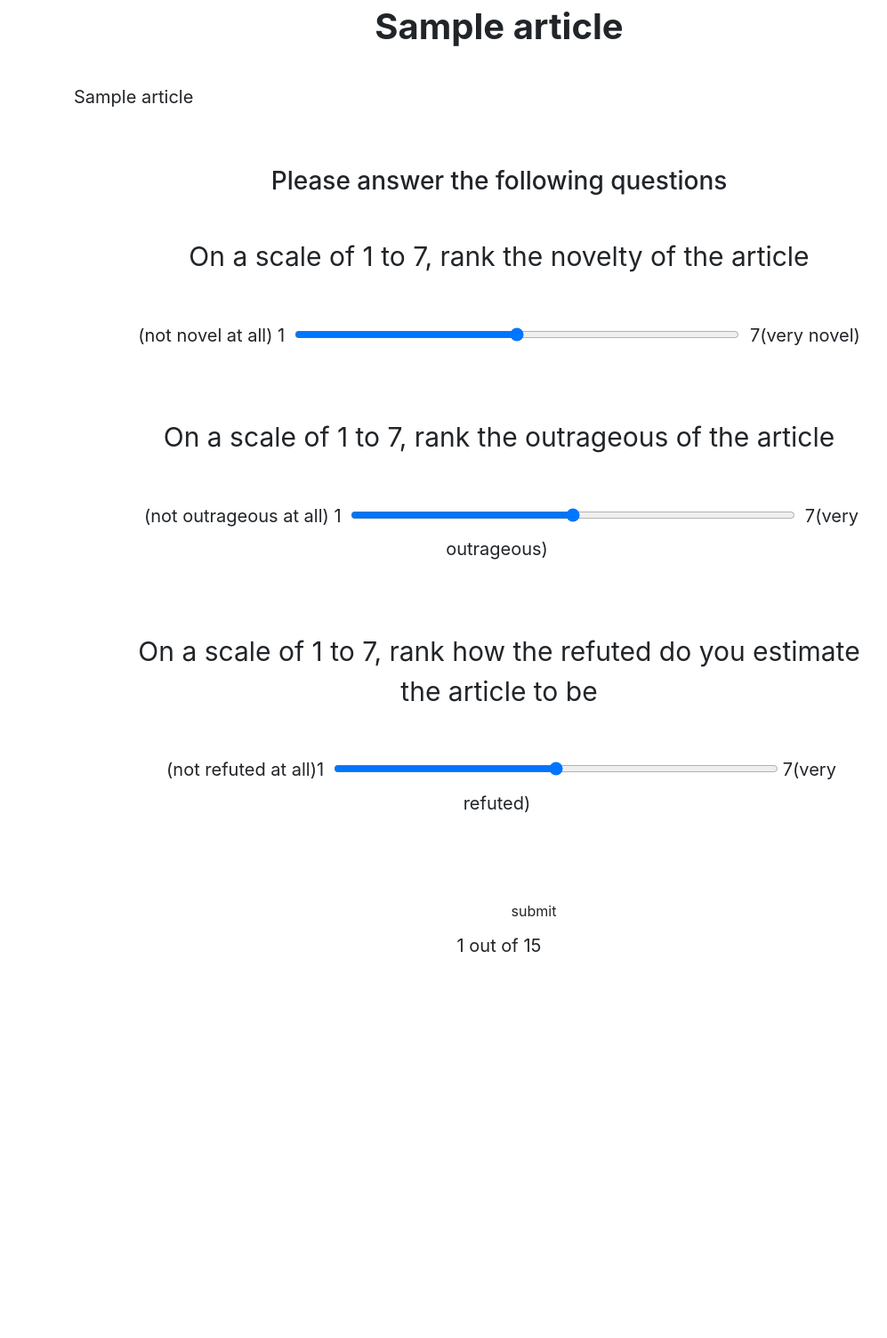
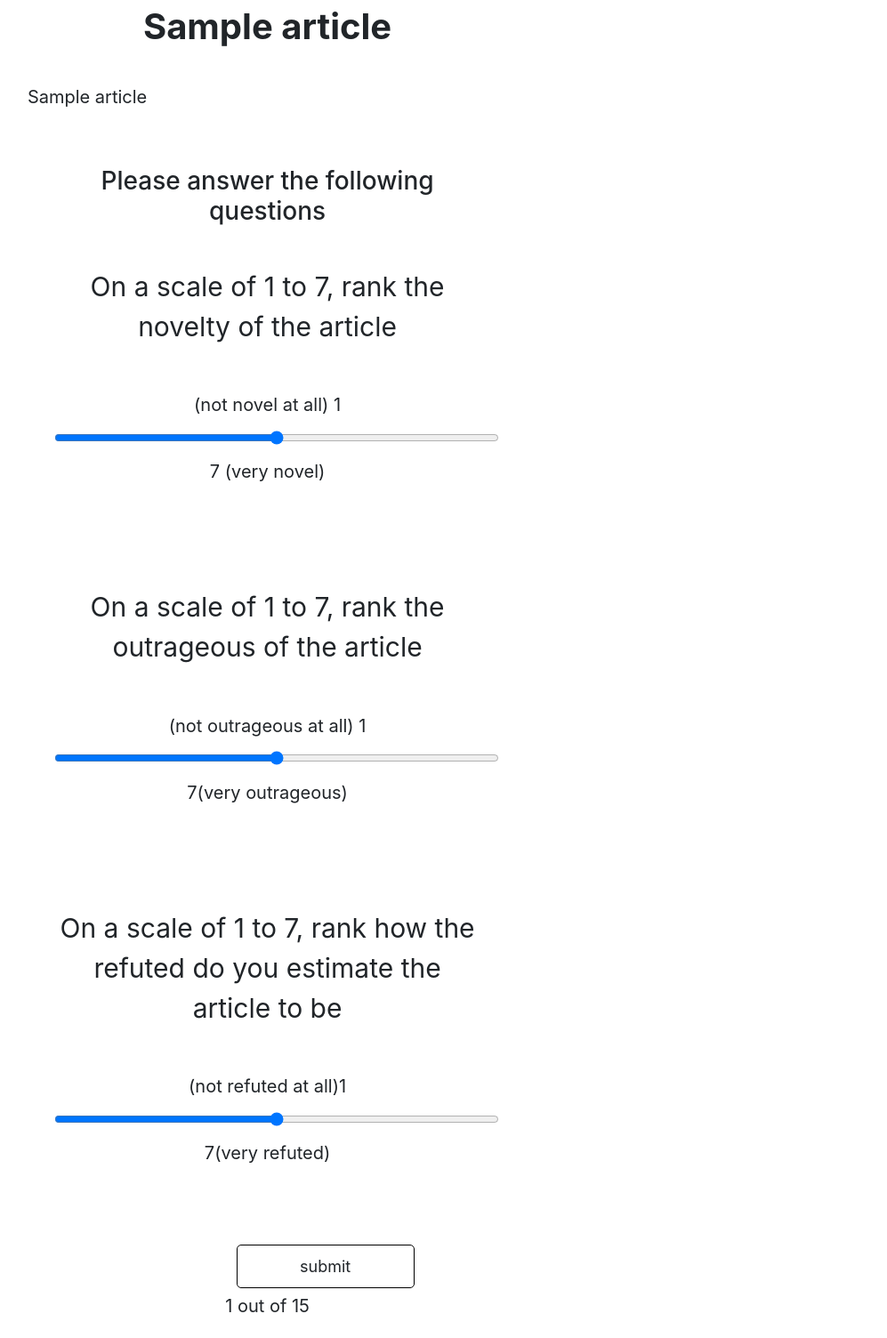
Before and after one commit to Noamtish/Final_project2021, a Flask app: template pages/homepage/templates/homepage.html in a window 1280 px wide. Shown: the whole page at 89% size, without its empty margins (79-1076 px from the left). Before the commit the page ends 1070 px from the top, so only its background shows below. Run offline with Flask 2, Linux system fonts and the light colour scheme; the template is opened without the code that fills it: most values are stand-ins (such as "Sample title", 1, 10 or a date in 2020); some libraries are stand-ins or nearby versions.

Commit message:
bootsrap3

```diff
--- a/pages/homepage/templates/homepage.html
+++ b/pages/homepage/templates/homepage.html
@@ -3,26 +3,15 @@
 {% set page_head_title = 'Homepage' %}
 
 {% block page_head_css %}
-    <link rel="stylesheet" href="{{ url_for('homepage.static', filename='css/homepage.css') }}"/>
-    <!-- Required meta tags -->
-    <meta charset="utf-8">
-    <meta name="viewport" content="width=device-width, initial-scale=1, shrink-to-fit=no">
-    <!-- Bootstrap CSS -->
-    <link rel="stylesheet" href="https://stackpath.bootstrapcdn.com/bootstrap/4.4.1/css/bootstrap.min.css" integrity="sha384-Vkoo8x4CGsO3+Hhxv8T/Q5PaXtkKtu6ug5TOeNV6gBiFeWPGFN9MuhOf23Q9Ifjh" crossorigin="anonymous">
-    <script src="{{  url_for('homepage.static', filename='js/homepage.js')}}"></script>
+    <link rel="stylesheet" href="{{ url_for('homepage.static', filename='css/homepage.css') }}"/> <script src="{{  url_for('homepage.static', filename='js/homepage.js')}}"></script>
 {% endblock %}
 
 {% block page_body_main_content %}
-     <script src="https://stackpath.bootstrapcdn.com/bootstrap/4.4.1/js/bootstrap.min.js" integrity="sha384-wfSDF2E50Y2D1uUdj0O3uMBJnjuUD4Ih7YwaYd1iqfktj0Uod8GCExl3Og8ifwB6" crossorigin="anonymous"></script>
 
     <div class="container-fluid">
-    <div class="col">
-
+        <div class="col-xs-9 col-lg-7">
 
     <form action='/homepage_insert_result' method="post" id="form1">
-
-
-
 
 
 
@@ -47,14 +36,18 @@
 
 
 
+
+
+
         <input type="hidden" name=article_id value={{article[0]}}>
 
             <label for="rank_novelty"  >On a scale of 1 to 7, rank the novelty of the article</label>
             <br>
             <br>
 
+         <div class="col-xs-2 "><p > (not novel at all) 1 </p> </div> <div class="col-xs-5 "><input type="range"  min="1" max="7" id="rank_novelty" name="article_novelty_rank" required  ></div> <div class="col-xs-2 "> <p> 7 (very novel) </p></div>
 
-       <p>(not novel at all) 1 </p> <input type="range"  min="1" max="7" id="rank_novelty" name="article_novelty_rank" required> <p>7(very novel) </p>
+{#       <p>(not novel at all) 1 </p> <input type="range"  min="1" max="7" id="rank_novelty" name="article_novelty_rank" required> <p>7(very novel) </p>#}
             <br>
             <br>
             <br>
@@ -63,13 +56,13 @@
             <br>
 
 
-            <p>(not outrageous at all) 1 </p><input type="range" min="1" max="7" id="outrageous" name="article_outrage_rank" ><p> 7(very outrageous)</p>
+            <div class="col-xs-2 "> <p>(not outrageous at all) 1 </p></div> <div class="col-xs-5 "><input type="range" min="1" max="7" id="outrageous" name="article_outrage_rank" ></div><div class="col-xs-2 "><p> 7(very outrageous)</p></div>
         <br><br><br>
        <label for="rank_refuted" >On a scale of 1 to 7, rank how the refuted do you estimate the article to be</label>
         <br>
             <br>
 
-            <p> (not refuted at all)1 </p> <input type="range" min="1" max="7" id="rank_refuted" name="article_refuted_rank" ><p>7(very refuted) </p>
+            <div class="col-xs-2 "> <p> (not refuted at all)1 </p></div><div class="col-xs-5 "> <input type="range" min="1" max="7" id="rank_refuted" name="article_refuted_rank" ></div><div class="col-xs-2 "><p>7(very refuted) </p></div>
 
             </div>
 
@@ -83,8 +76,9 @@
 
 
     </form>
-</div>
+
      </div>
+    </div>
 
     <script>
         document.getElementById("form1").addEventListener("submit",function(evt){
--- a/templates/base.html
+++ b/templates/base.html
@@ -40,6 +40,9 @@ Base page blocks:
             <meta name="author" content="Yaron Harush Noam Tishkevich"/>
             <meta name="description" content="pretest"/>
             <meta name="keywords" content="flask, lean, skeleton, project, structure, environment, setup, template, fullstack, web, development, app, university, education"/>
+         <!-- Required meta tags -->
+            <meta name="viewport" content="width=device-width, initial-scale=1, shrink-to-fit=no">
+
             {% block page_head_meta_extra %}{% endblock %}
         {% endblock %}
 
@@ -51,10 +54,15 @@ Base page blocks:
 
         {# CSS #}
         <link rel="stylesheet" href="{{ url_for('static', filename='css/base.css') }}"/>
+
+        <!-- Bootstrap CSS -->
+        <link rel="stylesheet" href="https://stackpath.bootstrapcdn.com/bootstrap/4.4.1/css/bootstrap.min.css" integrity="sha384-Vkoo8x4CGsO3+Hhxv8T/Q5PaXtkKtu6ug5TOeNV6gBiFeWPGFN9MuhOf23Q9Ifjh" crossorigin="anonymous">
+
         {% block page_head_css %}{% endblock %}
     {% endblock %}
     </head>
     <body>
+
         {% block page_body_content %}
 
             {# Header #}
@@ -99,6 +107,8 @@ Base page blocks:
 
         {# JS #}
         <script src="{{ url_for('static', filename='js/base.js') }}"></script>
+        <script src="https://stackpath.bootstrapcdn.com/bootstrap/4.4.1/js/bootstrap.min.js" integrity="sha384-wfSDF2E50Y2D1uUdj0O3uMBJnjuUD4Ih7YwaYd1iqfktj0Uod8GCExl3Og8ifwB6" crossorigin="anonymous"></script>
+
         {% block page_body_js %}{% endblock %}
     </body>
 </html>
```
